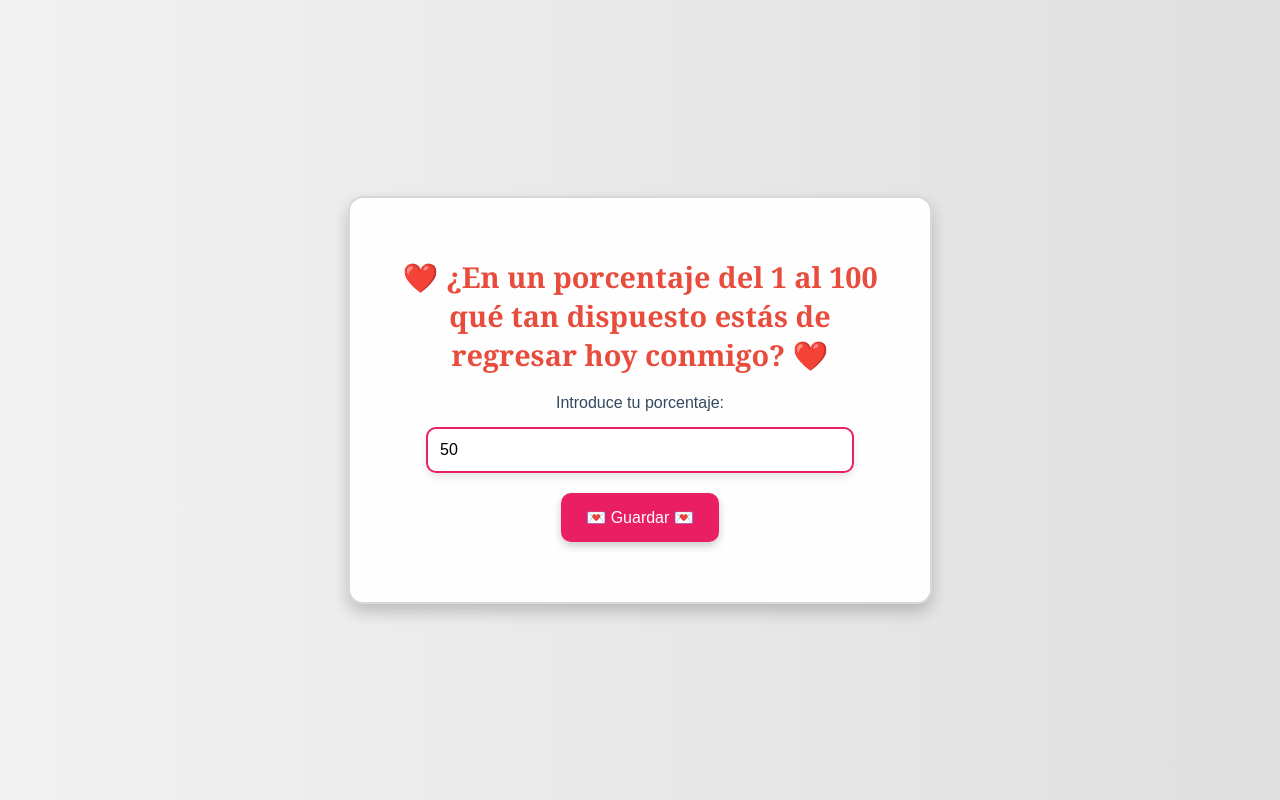
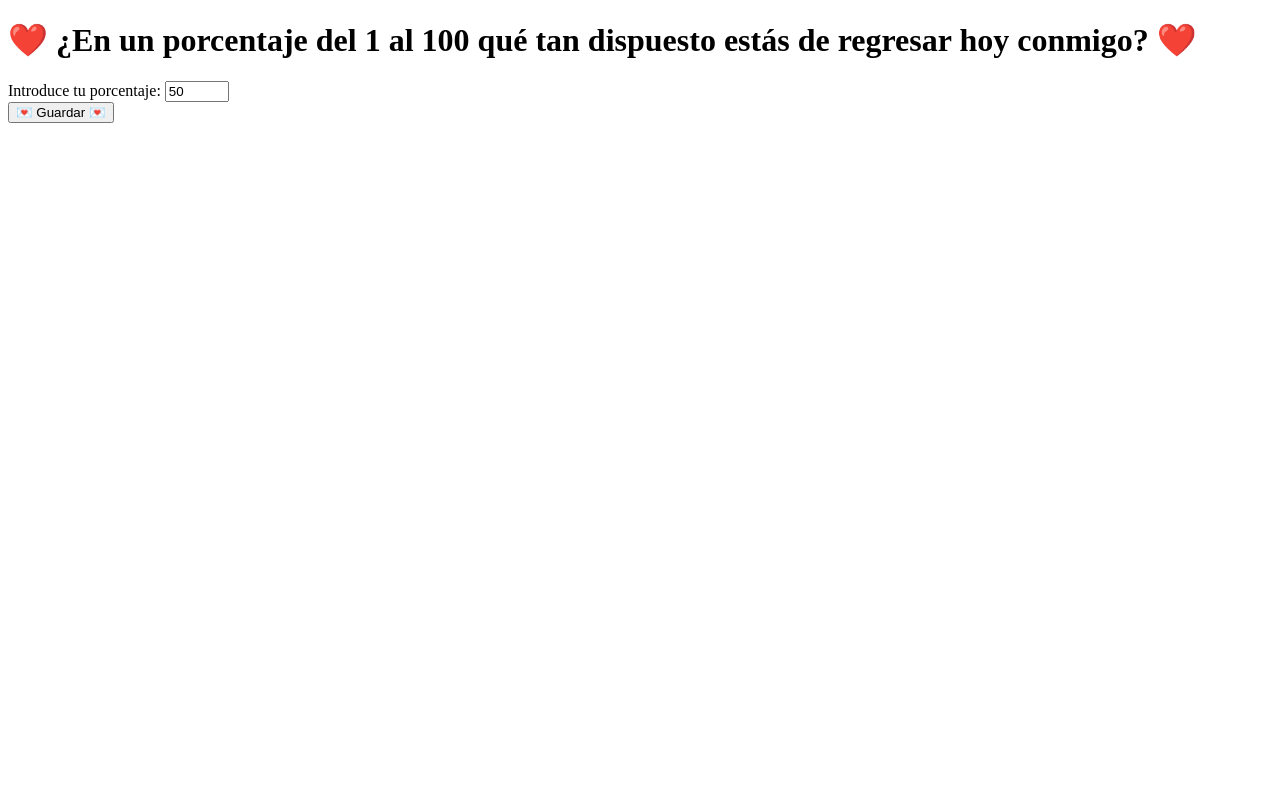
Before and after one commit to nicolle2006/amor, a plain HTML site: page index.html in a window 1280 px wide. Drawn offline with Linux system fonts and the light colour scheme.

Commit message:
Update index.html

```diff
--- a/index.html
+++ b/index.html
@@ -5,95 +5,7 @@
     <meta name="viewport" content="width=device-width, initial-scale=1.0">
     <title>Encuesta de Amor</title>
     <style>
-        body {
-            font-family: 'Arial', sans-serif;
-            background: linear-gradient(to right, rgba(240, 240, 240, 0.9), rgba(220, 220, 220, 0.9));
-            color: #333;
-            display: flex;
-            justify-content: center;
-            align-items: center;
-            height: 100vh;
-            margin: 0;
-            overflow: hidden;
-        }
-
-        .container {
-            background: rgba(255, 255, 255, 0.95);
-            border-radius: 15px;
-            box-shadow: 0 8px 16px rgba(0, 0, 0, 0.2);
-            padding: 40px;
-            max-width: 500px;
-            width: 100%;
-            text-align: center;
-            border: 2px solid rgba(200, 200, 200, 0.7);
-            backdrop-filter: blur(8px);
-        }
-
-        h1 {
-            font-size: 1.8rem;
-            margin-bottom: 20px;
-            color: #e74c3c;
-            font-family: 'Georgia', serif;
-            font-weight: 600;
-        }
-
-        label {
-            display: block;
-            font-size: 1rem;
-            margin-bottom: 15px;
-            color: #34495e;
-            font-weight: 400;
-        }
-
-        input[type="number"] {
-            width: 80%;
-            padding: 12px;
-            font-size: 1rem;
-            border-radius: 10px;
-            border: 2px solid #e91e63;
-            outline: none;
-            box-shadow: 0 4px 8px rgba(0, 0, 0, 0.1);
-            margin-bottom: 20px;
-            transition: border-color 0.3s ease;
-            background: rgba(255, 255, 255, 0.9);
-        }
-
-        input[type="number"]:focus {
-            border-color: #d81b60;
-            box-shadow: 0 4px 8px rgba(0, 0, 0, 0.2);
-        }
-
-        button {
-            background: #e91e63;
-            border: none;
-            color: white;
-            padding: 15px 25px;
-            text-align: center;
-            font-size: 1rem;
-            border-radius: 10px;
-            cursor: pointer;
-            transition: background-color 0.3s ease, transform 0.2s ease;
-            box-shadow: 0 4px 8px rgba(0, 0, 0, 0.2);
-        }
-
-        button:hover {
-            background: #c2185b;
-            transform: scale(1.05);
-        }
-
-        .message {
-            margin-top: 20px;
-            font-size: 1rem;
-            font-weight: 500;
-        }
-
-        .success {
-            color: #2ecc71;
-        }
-
-        .error {
-            color: #e74c3c;
-        }
+        /* Tu CSS aquí */
     </style>
 </head>
 <body>
@@ -110,11 +22,9 @@
 
     <!-- Firebase SDKs -->
     <script type="module">
-        // Importa las funciones necesarias desde Firebase
         import { initializeApp } from "https://www.gstatic.com/firebasejs/9.22.2/firebase-app.js";
         import { getDatabase, ref, push, set } from "https://www.gstatic.com/firebasejs/9.22.2/firebase-database.js";
 
-        // Configuración de Firebase
         const firebaseConfig = {
             apiKey: "AIzaSyAbZse9gVr-wJ-sb2A7hRJop0Nl7qPafsE",
             authDomain: "amor-porcentaje.firebaseapp.com",
@@ -126,21 +36,18 @@
             measurementId: "G-293SKTV90Z"
         };
 
-        // Inicializa Firebase
         const app = initializeApp(firebaseConfig);
-        const database = getDatabase(app); // Obtén la referencia a la base de datos
+        const database = getDatabase(app);
 
-        // Maneja el envío del formulario
         document.getElementById('surveyForm').addEventListener('submit', function(event) {
-            event.preventDefault(); // Evita el comportamiento por defecto del formulario
+            event.preventDefault();
 
             const porcentajeAmor = document.getElementById('porcentaje_amor').value;
             const messageElement = document.getElementById('message');
             console.log('Porcentaje capturado: ', porcentajeAmor);
 
-            // Guarda el dato en Firebase
-            const amorRef = ref(database, 'niveles_amor'); // Referencia a la ubicación en la base de datos
-            const newAmorRef = push(amorRef); // Crea una nueva clave única
+            const amorRef = ref(database, 'niveles_amor');
+            const newAmorRef = push(amorRef);
             set(newAmorRef, {
                 porcentaje: porcentajeAmor
             })
```
